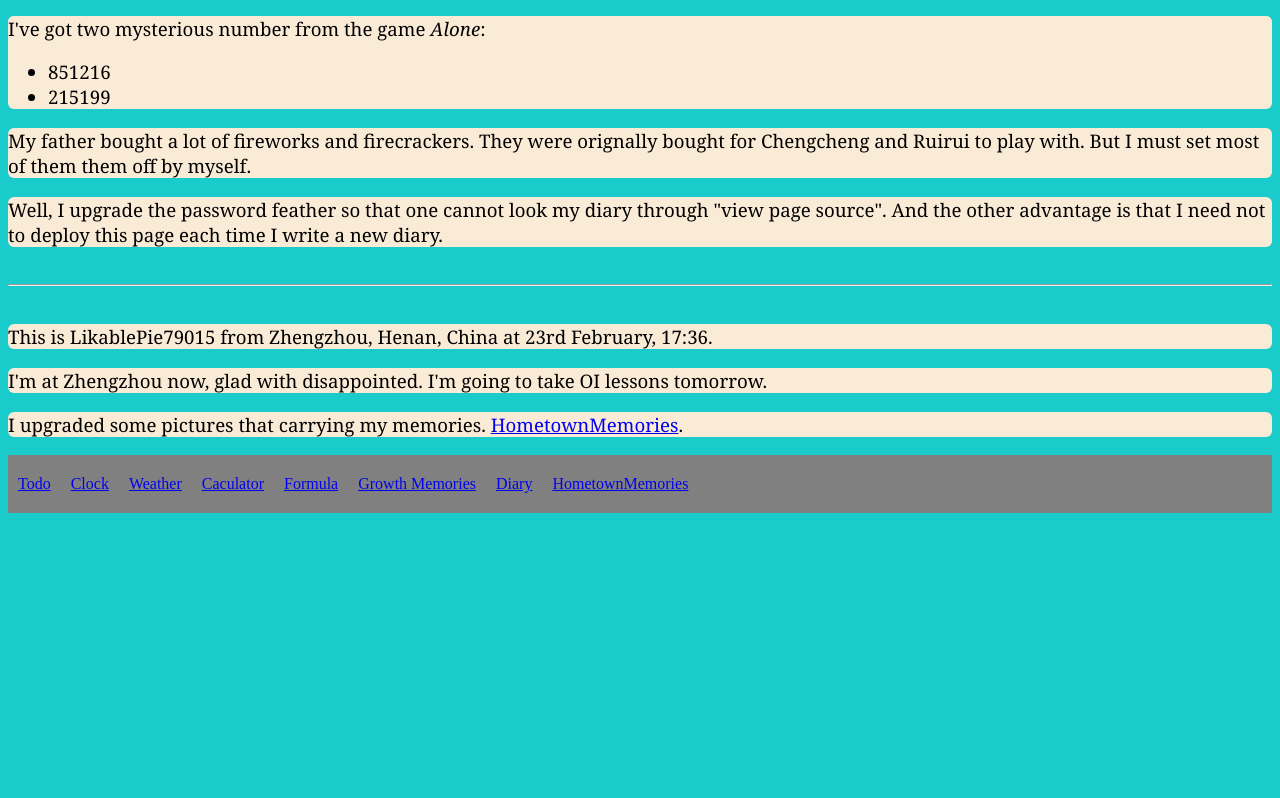
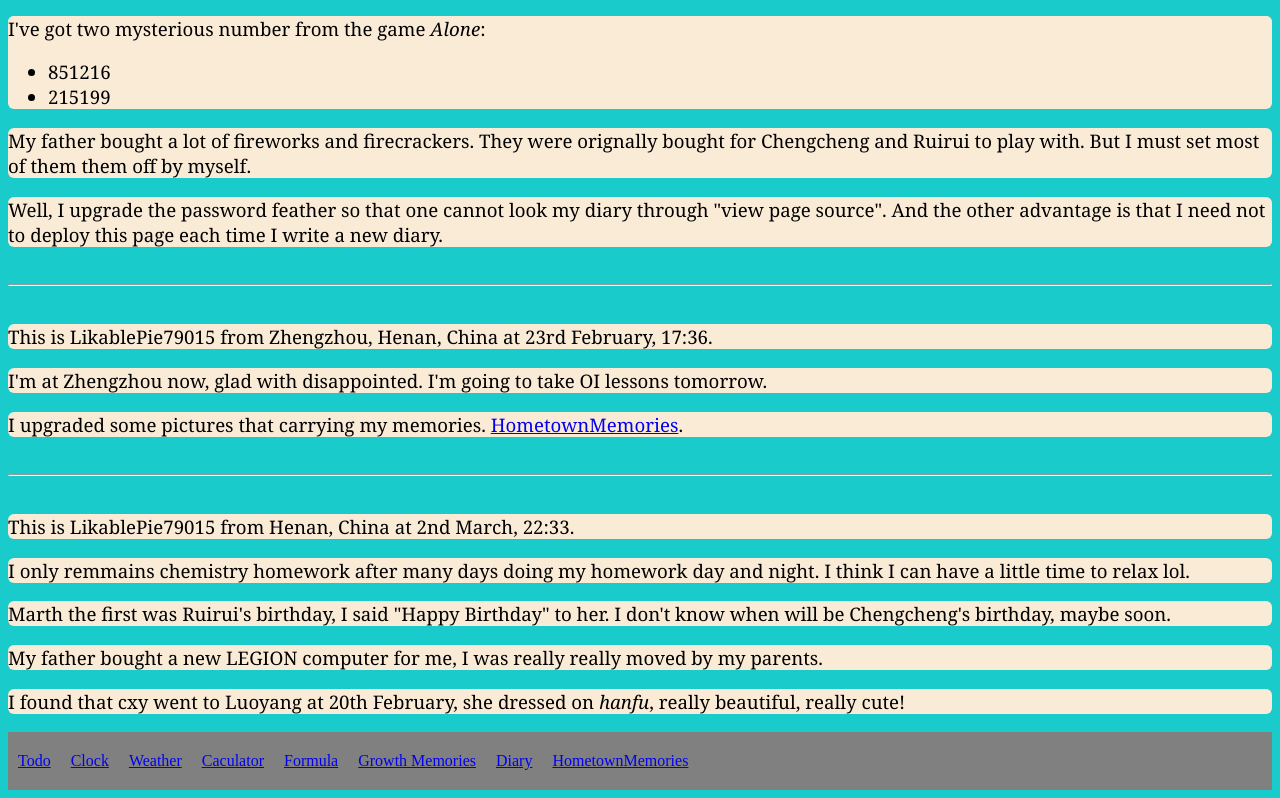
Before and after one commit to LikablePie79015/website, a plain HTML site: page index.html in a window 1280 px wide. Shown: the part 5588-6386 px from the top of the page. Before the commit the page ends 6109 px from the top, so only its background shows below. Drawn offline with Linux system fonts and the light colour scheme.

Commit message:
Daily Upgrade.

```diff
--- a/index.html
+++ b/index.html
@@ -159,6 +159,14 @@
     <p>This is LikablePie79015 from Zhengzhou, Henan, China at 23rd February, 17:36.</p>
     <p>I'm at Zhengzhou now, glad with disappointed. I'm going to take OI lessons tomorrow.</p>
     <p>I upgraded some pictures that carrying my memories. <a href="HometownMemories/index.html">HometownMemories</a>.</p>
+
+    <hr>
+
+    <p>This is LikablePie79015 from Henan, China at 2nd March, 22:33.</p>
+    <p>I only remmains chemistry homework after many days doing my homework day and night. I think I can have a little time to relax lol.</p>
+    <p>Marth the first was Ruirui's birthday, I said "Happy Birthday" to her. I don't know when will be Chengcheng's birthday, maybe soon.</p>
+    <p>My father bought a new LEGION computer for me, I was really really moved by my parents.</p>
+    <p>I found that cxy went to Luoyang at 20th February, she dressed on <em>hanfu</em>, really beautiful, really cute!</p>
   </div>
 
   <div class="footer">
```
